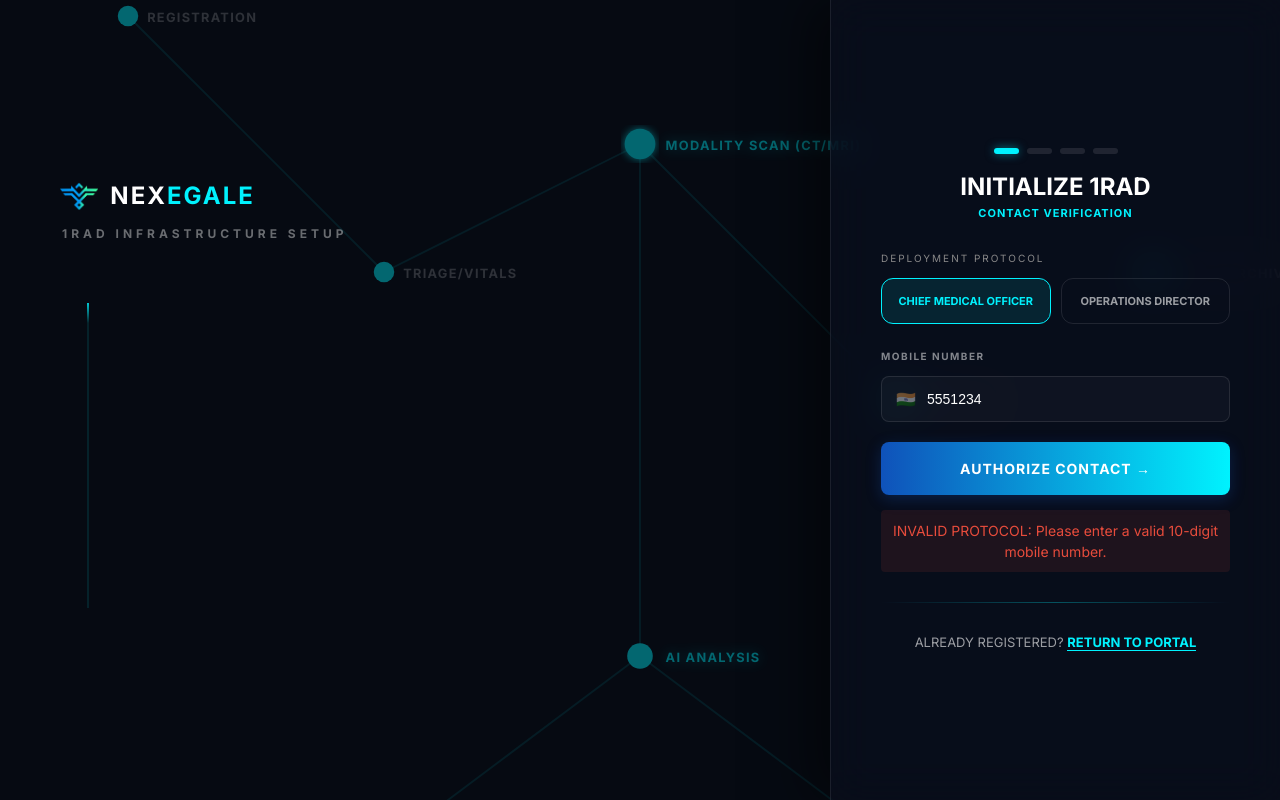
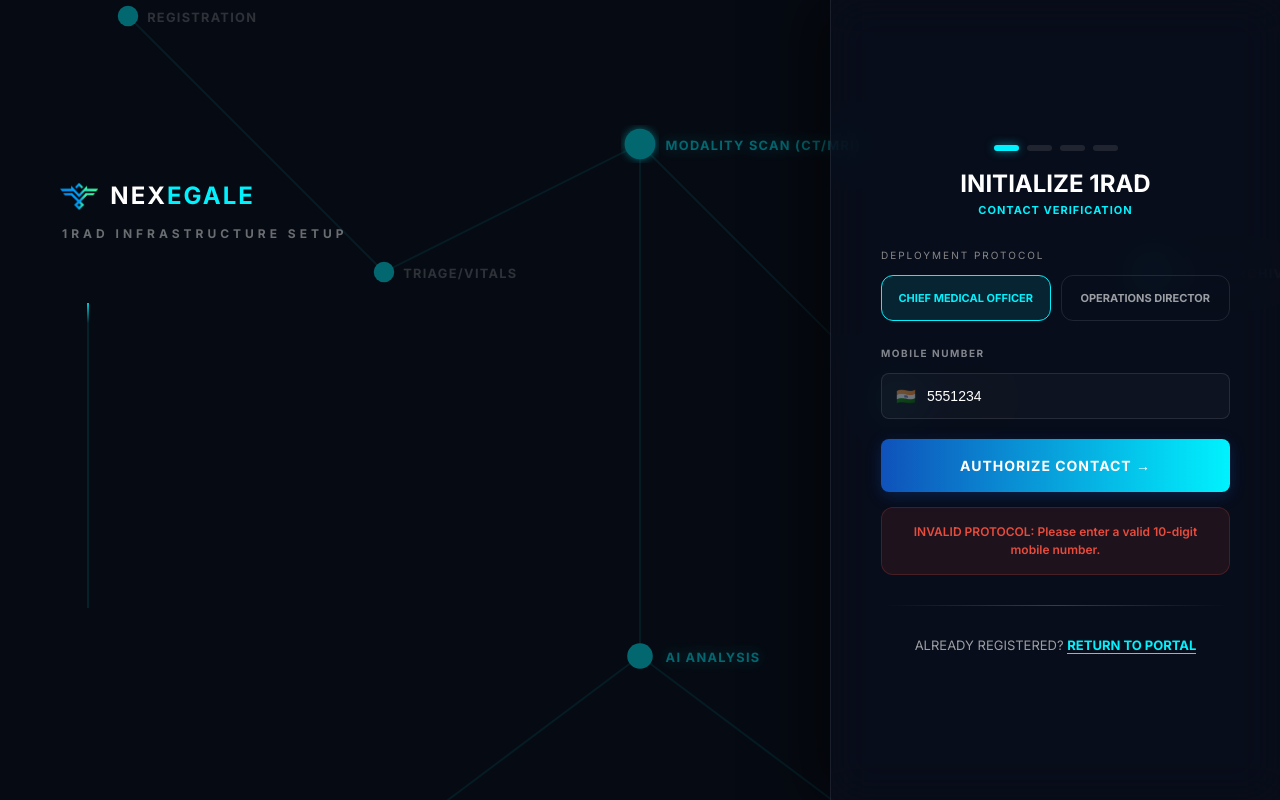
Before and after one commit to Nexeagle-HealthCareAI/1RADWeb, a React (Vite) app: page /register in a window 1280 px wide. Both pictures are taken after typing "5551234" into the empty fields and a click on the button "AUTHORIZE CONTACT →". Built offline with nearby package versions, Linux system fonts and the light colour scheme.

Commit message:
update changes

```diff
--- a/src/auth/AuthContext.jsx
+++ b/src/auth/AuthContext.jsx
@@ -135,7 +135,9 @@ export function AuthProvider({ children }) {
         password: userData.password
       });
 
-      const { token: nextToken, userId } = identityRes.data;
+      const { token: nextToken, userId, error: idError, errorCode: idCode } = identityRes.data;
+      if (idError) return { success: false, error: idError, errorCode: idCode };
+
       sessionStorage.setItem('1rad_initiation_token', nextToken);
 
       // Stage 3: Infrastructure Deployment
@@ -148,7 +150,7 @@ export function AuthProvider({ children }) {
         'accountant': 'Accountant'
       };
 
-      await apiClient.post('/auth/deploy-infrastructure', {
+      const deployRes = await apiClient.post('/auth/deploy-infrastructure', {
         userId: userId,
         chainId: null, // Guid
         chainName: userData.chainName || userData.centerName,
@@ -166,11 +168,19 @@ export function AuthProvider({ children }) {
         headers: { Authorization: `Bearer ${nextToken}` }
       });
 
+      const { success: dSuccess, error: dError, errorCode: dCode } = deployRes.data;
+      if (!dSuccess) return { success: false, error: dError, errorCode: dCode };
+
       // After deployment, user needs to login or we auto-login
       return { success: true };
     } catch (error) {
-      const errorMsg = error.response?.data?.error || error.response?.data?.message || error.response?.data?.detail || 'Registration sequence failed.';
-      return { success: false, error: errorMsg };
+      const resp = error.response?.data;
+      const errorMsg = resp?.error || resp?.message || resp?.detail || 'Registration sequence failed.';
+      return {
+        success: false,
+        error: errorMsg,
+        errorCode: resp?.errorCode
+      };
     }
   }, []);
 
--- a/src/pages/RegisterPage.jsx
+++ b/src/pages/RegisterPage.jsx
@@ -35,6 +35,7 @@ export default function RegisterPage() {
   const [error, setError] = useState('');
   const [loading, setLoading] = useState(false);
   const [showPassword, setShowPassword] = useState(false);
+  const [errorCode, setErrorCode] = useState(null);
 
   // GSTIN validation helper
   const validateGSTIN = (gstin) => {
@@ -182,6 +183,7 @@ export default function RegisterPage() {
         navigate('/login', { state: { message: 'Registration successful! Please login with your new credentials.' } });
       } else {
         setError(result.error);
+        setErrorCode(result.errorCode);
       }
     }
   };
@@ -614,7 +616,50 @@ export default function RegisterPage() {
              </div>
           )}
 
-          {error && <div className="error-message" style={{ marginTop: '15px', background: 'rgba(231, 76, 60, 0.1)', color: '#e74c3c' }}>{error}</div>}
+          {error && (
+            <div className="error-message"
+                 style={{
+                   marginTop: '15px',
+                   background: errorCode === 'IDENTITY_ALREADY_ACTIVE' ? 'rgba(0, 242, 254, 0.1)' : 'rgba(231, 76, 60, 0.1)',
+                   color: errorCode === 'IDENTITY_ALREADY_ACTIVE' ? '#00f2fe' : '#e74c3c',
+                   border: errorCode === 'IDENTITY_ALREADY_ACTIVE' ? '1px solid rgba(0, 242, 254, 0.2)' : '1px solid rgba(231, 76, 60, 0.2)',
+                   padding: '15px',
+                   borderRadius: '12px',
+                   display: 'flex',
+                   flexDirection: 'column',
+                   gap: '10px'
+                 }}>
+              <span style={{ fontSize: '12px', fontWeight: 600 }}>{error}</span>
+
+              {errorCode === 'IDENTITY_ALREADY_ACTIVE' && (
+                <button
+                  type="button"
+                  onClick={() => navigate('/login', { state: { identifier: formData.mobile } })}
+                  style={{
+                    background: '#00f2fe',
+                    color: '#060a12',
+                    border: 'none',
+                    padding: '8px 12px',
+                    borderRadius: '6px',
+                    fontSize: '10px',
+                    fontWeight: 900,
+                    cursor: 'pointer',
+                    alignSelf: 'flex-start',
+                    boxShadow: '0 0 10px rgba(0, 242, 254, 0.3)'
+                  }}
+                >
+                  RETURN TO LOGIN PORTAL
+                </button>
+              )}
+
+              {errorCode === 'ROLE_NOT_FOUND' && (
+                <p style={{ fontSize: '10px', opacity: 0.8, margin: 0 }}>
+                  The selected role <span style={{ fontWeight: 800 }}>{formData.role}</span> is not available in the current baseline.
+                  Please select Chief Medical Officer or Operations Director.
+                </p>
+              )}
+            </div>
+          )}
 
           <div className="neon-divider"></div>
 
```
